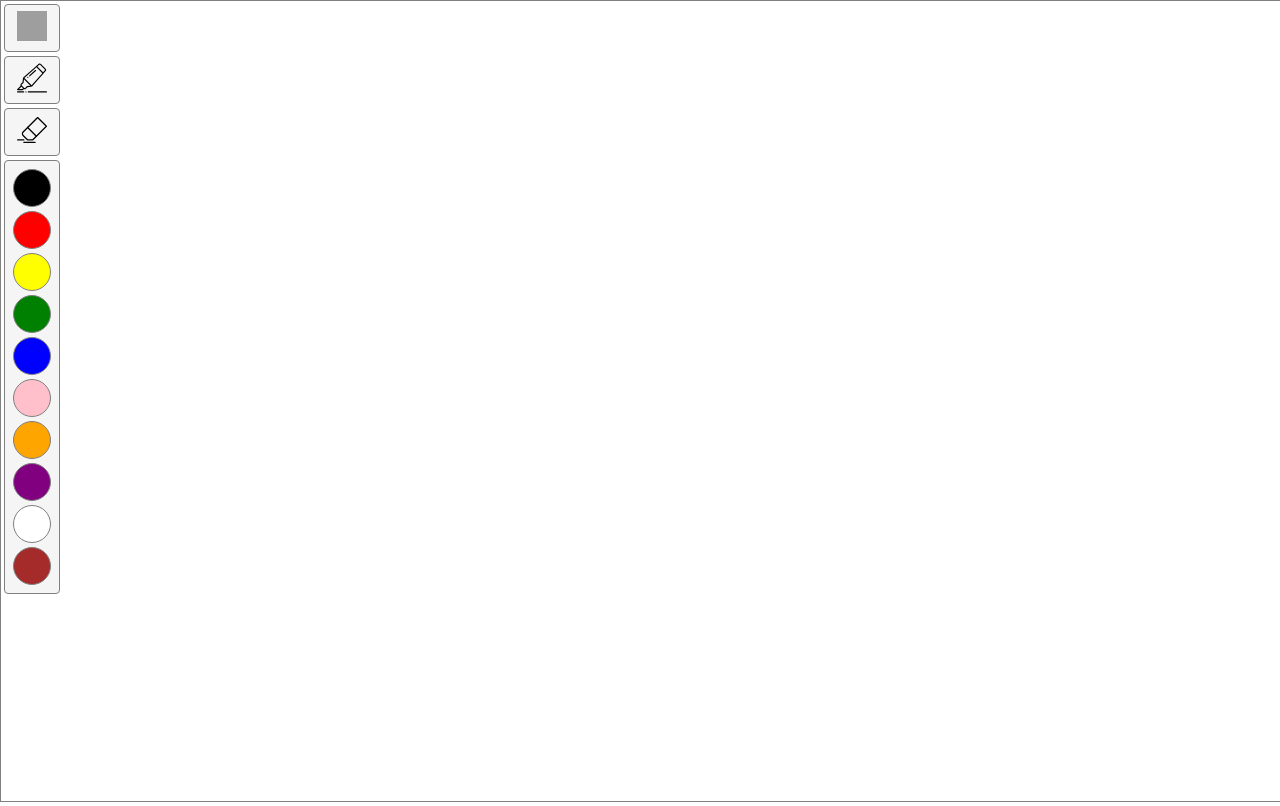
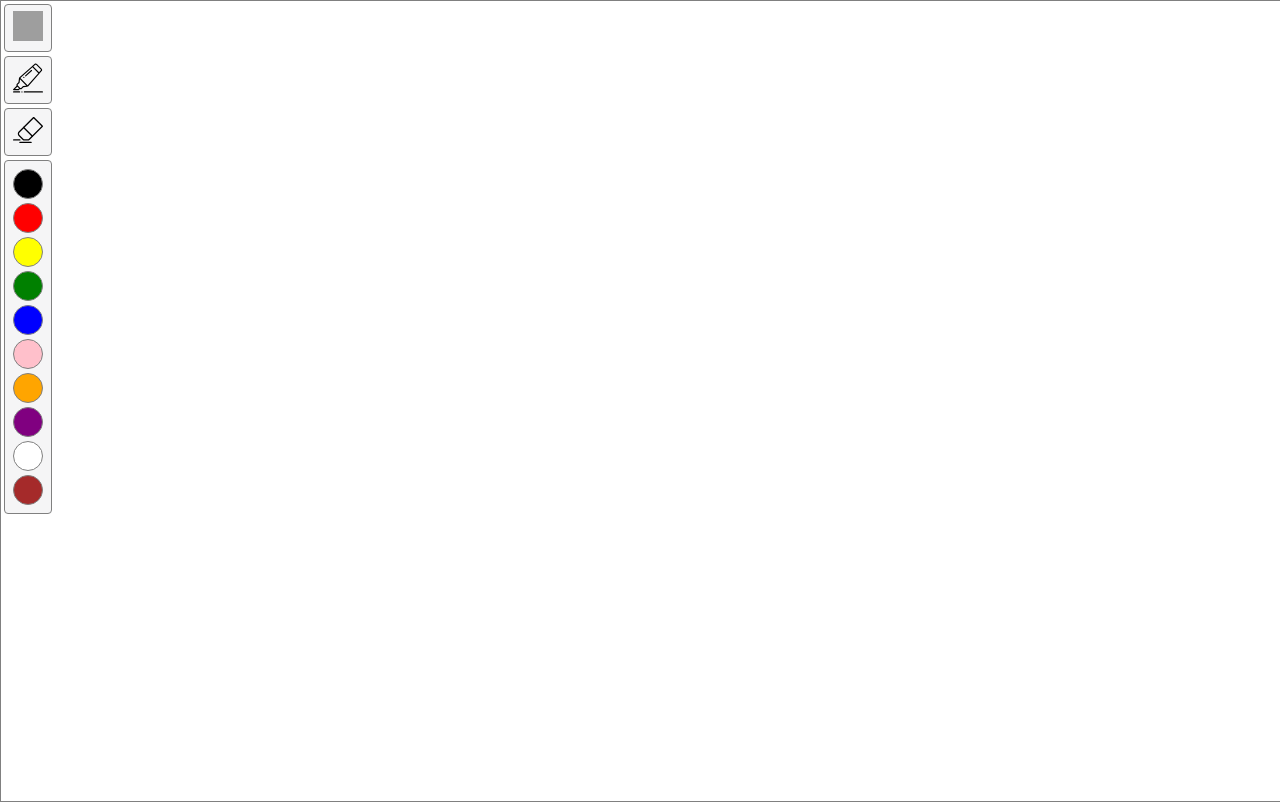
Before and after one commit to rishma110/MyDrawingBoard, a React (Create React App) app: page / in a window 1280 px wide. Built offline with nearby package versions, Linux system fonts and the light colour scheme; grey boxes are pictures that could not be loaded.

Commit message:
code refactoring 3

```diff
--- a/src/App.css
+++ b/src/App.css
@@ -15,8 +15,8 @@
 }
 
 .color-block {
-  height: 36px;
-  width: 36px;
+  height: 28px;
+  width: 28px;
   margin: 4px;
   border-radius: 50%;
   border: 1px solid grey;
```
Also changed, not shown: public/robots.txt (deleted).
